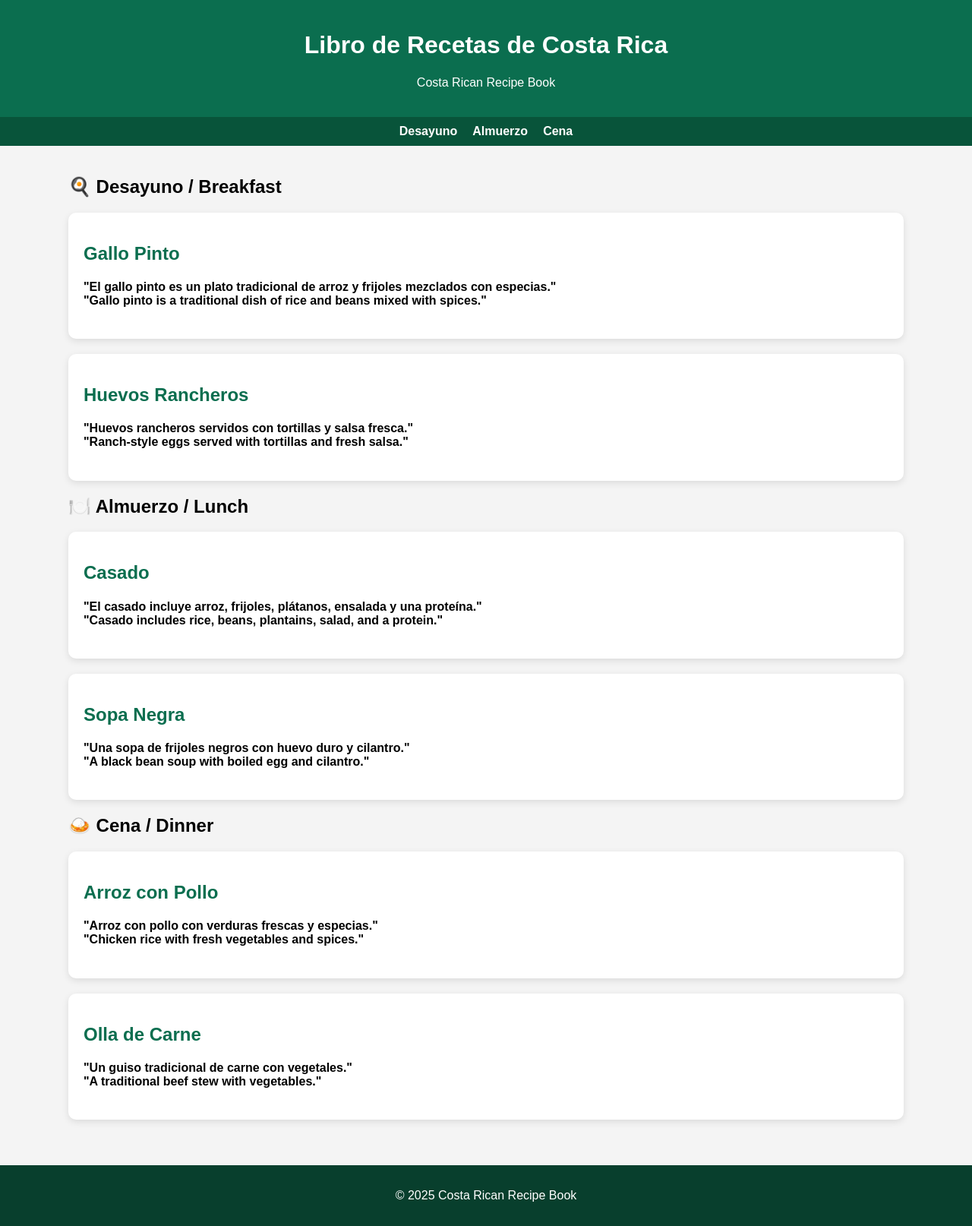
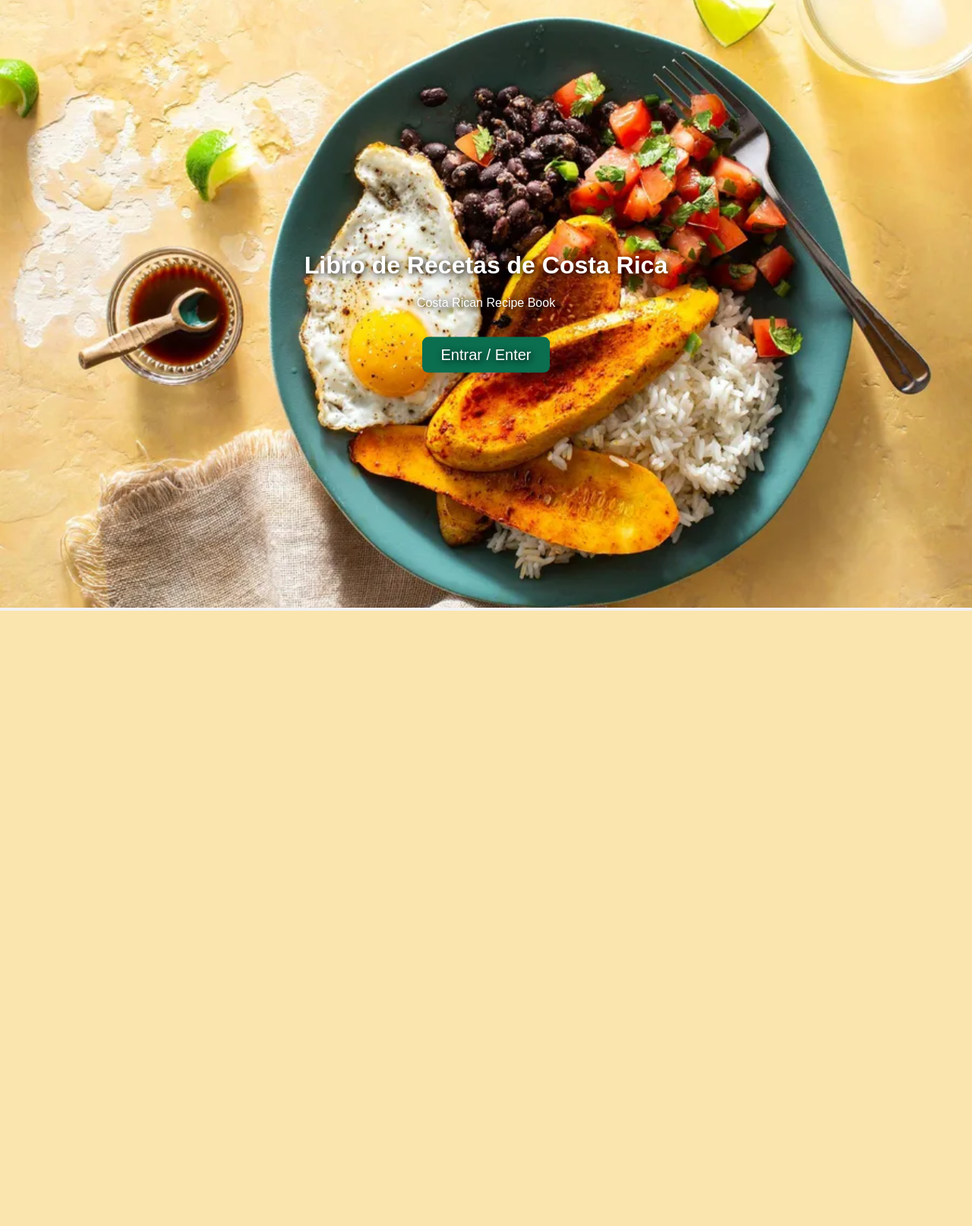
Before and after one commit to pjricarte/Costa-Rican-Online-Recipe-Book, a Flask app: page / in a window 1280 px wide. Shown: the whole page at 76% size. After the commit the page ends 804 px from the top, so only its background shows below. Run offline with Flask 3, Linux system fonts and the light colour scheme.

Commit message:
2nd blueprint and final look of the recipe book

```diff
--- a/app.py
+++ b/app.py
@@ -2,49 +2,68 @@
 
 app = Flask(__name__)
 
-# Recipe data (you can expand this)
+# -----------------------------------------------------------------
+# Continue the data here please
+# -----------------------------------------------------------------
+
 recipes = {
-    "desayuno": [
-        {
-            "name": "Gallo Pinto",
-            "es": "El gallo pinto es un plato tradicional de arroz y frijoles mezclados con especias.",
-            "en": "Gallo pinto is a traditional dish of rice and beans mixed with spices."
-        },
-        {
-            "name": "Huevos Rancheros",
-            "es": "Huevos rancheros servidos con tortillas y salsa fresca.",
-            "en": "Ranch-style eggs served with tortillas and fresh salsa."
+    "desayuno": {
+        "Gallo Pinto": {
+            "image": "gallo_pinto.jpg",
+            "ingredients_es": [
+                "1 taza de arroz",
+                "1 taza de frijoles negros cocidos",
+                "1 cebolla picada",
+                "Culantro picado",
+                "Salsa Lizano"
+            ],
+            "ingredients_en": [
+                "1 cup rice",
+                "1 cup cooked black beans",
+                "1 chopped onion",
+                "Chopped cilantro",
+                "Lizano sauce"
+            ],
+            "steps_es": [
+                "Sofría la cebolla.",
+                "Agregue los frijoles y mezcle.",
+                "Añada el arroz y la Salsa Lizano.",
+                "Mezcle todo hasta calentar."
+            ],
+            "steps_en": [
+                "Sauté the onion.",
+                "Add the beans and mix.",
+                "Add the rice and Lizano sauce.",
+                "Mix everything until warm."
+            ]
         }
-    ],
-    "almuerzo": [
-        {
-            "name": "Casado",
-            "es": "El casado incluye arroz, frijoles, plátanos, ensalada y una proteína.",
-            "en": "Casado includes rice, beans, plantains, salad, and a protein."
-        },
-        {
-            "name": "Sopa Negra",
-            "es": "Una sopa de frijoles negros con huevo duro y cilantro.",
-            "en": "A black bean soup with boiled egg and cilantro."
-        }
-    ],
-    "cena": [
-        {
-            "name": "Arroz con Pollo",
-            "es": "Arroz con pollo con verduras frescas y especias.",
-            "en": "Chicken rice with fresh vegetables and spices."
-        },
-        {
-            "name": "Olla de Carne",
-            "es": "Un guiso tradicional de carne con vegetales.",
-            "en": "A traditional beef stew with vegetables."
-        }
-    ]
+    },
+
+    "almuerzo": {},
+    "cena": {}
 }
 
+# -----------------------------------------------------------------
+# ROUTES
+# -----------------------------------------------------------------
+
 @app.route("/")
-def home():
-    return render_template("index.html", recipes=recipes)
+def welcome():
+    return render_template("welcome.html")
+
+@app.route("/categories")
+def categories():
+    return render_template("categories.html")
+
+@app.route("/list/<meal>")
+def list_foods(meal):
+    foods = recipes.get(meal, {})
+    return render_template("list_foods.html", meal=meal, foods=foods)
+
+@app.route("/recipe/<meal>/<food>")
+def recipe(meal, food):
+    data = recipes[meal][food]
+    return render_template("recipe.html", meal=meal, food=food, data=data)
 
 if __name__ == "__main__":
     app.run(debug=True)
--- a/static/slideshow.js
+++ b/static/slideshow.js
@@ -0,0 +1,17 @@
+let slideIndex = 0;
+showSlides();
+
+function showSlides() {
+  let slides = document.getElementsByClassName("slide");
+
+  for (let i = 0; i < slides.length; i++) {
+    slides[i].style.display = "none";
+  }
+
+  slideIndex++;
+  if (slideIndex > slides.length) { slideIndex = 1 }
+
+  slides[slideIndex - 1].style.display = "block";
+
+  setTimeout(showSlides, 3000); // Change every 3 seconds
+}
--- a/static/style.css
+++ b/static/style.css
@@ -1,53 +1,126 @@
+/* GENERAL */
 body {
+  margin: 0;
   font-family: Arial, sans-serif;
-  background: #f4f4f4;
-  margin: 0;
-  padding: 0;
+  background: #f2f2f2;
 }
 
-header {
+/* HEADER */
+.header {
   background: #0b6e4f;
   color: white;
-  padding: 20px;
+  padding: 25px;
   text-align: center;
 }
 
-nav {
-  background: #08543a;
-  display: flex;
-  justify-content: center;
-  gap: 20px;
-  padding: 10px;
+/* WELCOME PAGE */
+.welcome-body {
+  margin: 0;
+  overflow: hidden;
 }
 
-nav a {
+.slideshow-container {
+  position: absolute;
+  width: 100%;
+  height: 100vh;
+}
+
+.slide-img {
+  width: 100%;
+  height: 100vh;
+  object-fit: cover;
+}
+
+.welcome-overlay {
+  position: absolute;
+  top: 50%;
+  width: 100%;
+  transform: translateY(-50%);
+  text-align: center;
   color: white;
+  text-shadow: 2px 2px 10px black;
+}
+
+.enter-btn {
+  display: inline-block;
+  margin-top: 20px;
+  padding: 12px 25px;
+  background: #0b6e4f;
+  color: white;
+  font-size: 20px;
   text-decoration: none;
+  border-radius: 8px;
+}
+
+/* CATEGORY PAGE */
+.category-container {
+  display: flex;
+  justify-content: space-around;
+  margin: 40px;
+}
+
+.category-card {
+  width: 30%;
+  height: 250px;
+  background-size: cover;
+  background-position: center;
+  border-radius: 20px;
+  position: relative;
+  text-decoration: none;
+}
+
+.cat-label {
+  position: absolute;
+  bottom: 10px;
+  left: 20px;
+  color: white;
+  text-shadow: 2px 2px 5px black;
+}
+
+/* LIST FOODS */
+.list-container {
+  padding: 20px;
+  display: grid;
+  grid-template-columns: repeat(auto-fill, minmax(250px, 1fr));
+  gap: 20px;
+}
+
+.food-card {
+  background: white;
+  border-radius: 15px;
+  overflow: hidden;
+  text-decoration: none;
+  color: black;
+  box-shadow: 0 2px 8px rgba(0,0,0,0.1);
+}
+
+.food-card img {
+  width: 100%;
+  height: 180px;
+  object-fit: cover;
+}
+
+/* RECIPE PAGE */
+.recipe-container {
+  padding: 30px;
+  max-width: 800px;
+  margin: auto;
+}
+
+.recipe-img {
+  width: 100%;
+  border-radius: 15px;
+  margin-bottom: 20px;
+}
+
+.recipe-section {
+  background: white;
+  padding: 20px;
+  margin-bottom: 20px;
+  border-radius: 12px;
+}
+
+.sub {
+  margin-top: 15px;
   font-weight: bold;
 }
-
-.container {
-  max-width: 1100px;
-  margin: auto;
-  padding: 20px;
-}
-
-.recipe-card {
-  background: white;
-  border-radius: 10px;
-  padding: 20px;
-  margin-bottom: 20px;
-  box-shadow: 0 3px 10px rgba(0, 0, 0, 0.1);
-}
-
-.recipe-card h2 {
-  color: #0b6e4f;
-}
-
-footer {
-  background: #083f2d;
-  color: white;
-  text-align: center;
-  padding: 15px;
-  margin-top: 20px;
-}
--- a/templates/index.html
+++ /dev/null
@@ -1,66 +0,0 @@
-<!DOCTYPE html>
-<html lang="en">
-<head>
-  <meta charset="UTF-8" />
-  <meta name="viewport" content="width=device-width, initial-scale=1.0" />
-  <title>Costa Rican Recipe Book</title>
-  <link rel="stylesheet" href="{{ url_for('static', filename='style.css') }}">
-</head>
-
-<body>
-  <header>
-    <h1>Libro de Recetas de Costa Rica</h1>
-    <p>Costa Rican Recipe Book</p>
-  </header>
-
-  <nav>
-    <a href="#desayuno">Desayuno</a>
-    <a href="#almuerzo">Almuerzo</a>
-    <a href="#cena">Cena</a>
-  </nav>
-
-  <div class="container">
-
-    <!-- Breakfast -->
-    <section id="desayuno">
-      <h2>🍳 Desayuno / Breakfast</h2>
-
-      {% for r in recipes['desayuno'] %}
-      <div class="recipe-card">
-        <h2>{{ r.name }}</h2>
-        <h4>"{{ r.es }}" <br> "{{ r.en }}"</h4>
-      </div>
-      {% endfor %}
-    </section>
-
-    <!-- Lunch -->
-    <section id="almuerzo">
-      <h2>🍽️ Almuerzo / Lunch</h2>
-
-      {% for r in recipes['almuerzo'] %}
-      <div class="recipe-card">
-        <h2>{{ r.name }}</h2>
-        <h4>"{{ r.es }}" <br> "{{ r.en }}"</h4>
-      </div>
-      {% endfor %}
-    </section>
-
-    <!-- Dinner -->
-    <section id="cena">
-      <h2>🍛 Cena / Dinner</h2>
-
-      {% for r in recipes['cena'] %}
-      <div class="recipe-card">
-        <h2>{{ r.name }}</h2>
-        <h4>"{{ r.es }}" <br> "{{ r.en }}"</h4>
-      </div>
-      {% endfor %}
-    </section>
-
-  </div>
-
-  <footer>
-    <p>© 2025 Costa Rican Recipe Book</p>
-  </footer>
-</body>
-</html>
--- /dev/null
+++ b/templates/welcome.html
@@ -0,0 +1,35 @@
+<!DOCTYPE html>
+<html lang="en">
+<head>
+  <meta charset="UTF-8">
+  <meta name="viewport" content="width=device-width, initial-scale=1.0">
+  <title>Bienvenidos / Welcome</title>
+  <link rel="stylesheet" href="{{ url_for('static', filename='style.css') }}">
+  <script src="{{ url_for('static', filename='slideshow.js') }}" defer></script>
+</head>
+
+<body class="welcome-body">
+
+  <!-- Slideshow -->
+  <div class="slideshow-container">
+    <div class="slide fade">
+      <img src="{{ url_for('static', filename='images/gallo_pinto.jpg') }}" class="slide-img">
+    </div>
+
+    <div class="slide fade">
+      <img src="{{ url_for('static', filename='images/sopa-de-tortilla.jpg') }}" class="slide-img">
+    </div>
+
+    <div class="slide fade">
+      <img src="{{ url_for('static', filename='images/casado.webp') }}" class="slide-img">
+    </div>
+  </div>
+
+  <div class="welcome-overlay">
+    <h1>Libro de Recetas de Costa Rica</h1>
+    <p>Costa Rican Recipe Book</p>
+    <a href="/categories" class="enter-btn">Entrar / Enter</a>
+  </div>
+
+</body>
+</html>
```
Also changed, not shown: templates/categories.html (added, +43 -0 lines), templates/list_foods.html (added, +34 -0 lines), templates/recipe.html (added, +54 -0 lines), static/images/breakfast.webp (added), static/images/casado.webp (added), static/images/dinner.jpg (added), static/images/gallo_pinto.jpg (added), static/images/lunch.jpg (added), static/images/sopa-de-tortilla.jpg (added).
